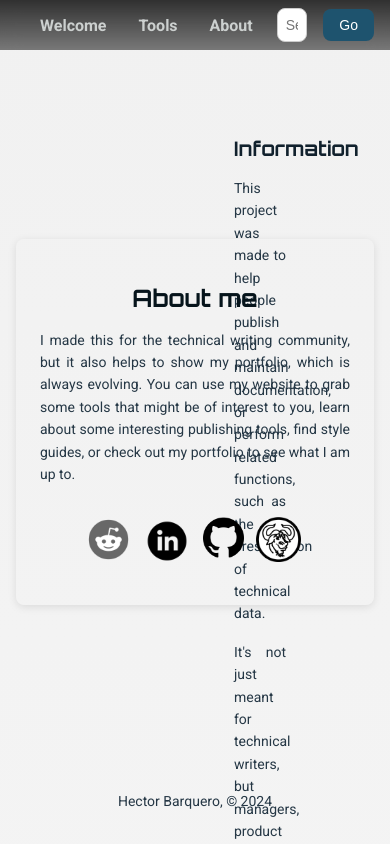
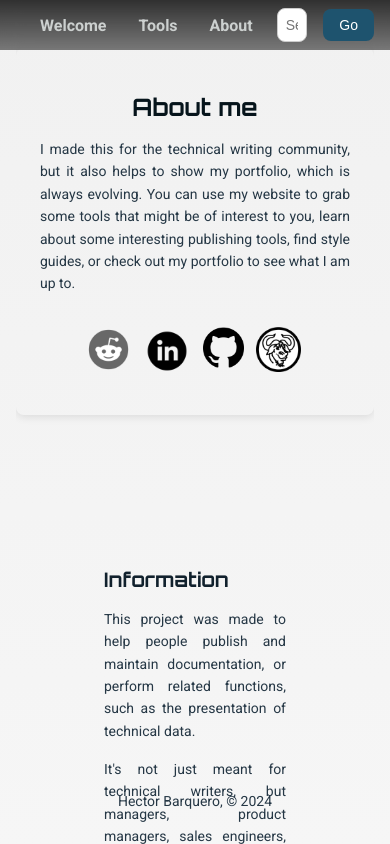
Before and after one commit to hectorbarquero/portfolio, a website: page home/about/index.html in a window 390 px wide. Shown: the top 844 px of the page. Drawn offline with Linux system fonts and the light colour scheme.

Commit message:
fix media queries - mobile ready

```diff
--- a/assets/js/responsiveScript.js
+++ b/assets/js/responsiveScript.js
@@ -5,14 +5,14 @@ document.addEventListener('DOMContentLoaded', function() {
         console.log(`Window width: ${width}px`);
         console.log("Adjusting padding");
         if (width <= 600) {
+            console.log("Padding set to neg 10 rem")
+            leftPane.style.padding = '-10rem';
+        } else if (width > 600 && width <= 900) {
+            console.log("Padding set to neg 5 rem")
+            leftPane.style.padding = '-5rem';
+        } else {
             console.log("Padding set to 1 rem")
             leftPane.style.padding = '1rem';
-        } else if (width > 600 && width <= 900) {
-            console.log("Padding set to 2 rem")
-            leftPane.style.padding = '2rem';
-        } else {
-            console.log("Padding set to 13 rem")
-            leftPane.style.padding = '13rem';
         }
     }
 
--- a/assets/sass/modules/pages/index.scss
+++ b/assets/sass/modules/pages/index.scss
@@ -18,23 +18,37 @@
     z-index: 1;
 }
 
-// responsive adjustments when i noticed mobile looks garbage
 /* small mobile <= 600px */
-@media only screen and (max-width: 600px) {
+@media only screen and (max-width: 1315px) {
+    .container {
+        flex-direction: column !important;
+    }
+
     .left-pane {
-        padding: 1rem !important;
+        flex: none;
+        margin: 0;
+        width: 100%;
+        position: static;
     }
+
+    .right-pane {
+        flex: 1;
+        padding: 4rem;
+        margin: 0%;
+        margin-left: 0 !important;
+    }
+
 }
 
 /* tablets portrait 600px to 900px */
-@media only screen and (min-width: 600px) and (max-width: 900px) {
+@media only screen and (min-width: 1316px) and (max-width: 1699px) {
     .left-pane {
         padding: 2rem !important;
     }
 }
 
 /* monitors <= 900px) */
-@media only screen and (min-width: 900px) {
+@media only screen and (min-width: 1700px) {
     .left-pane {
         padding: 13rem !important;
     }
--- a/home/about/index.html
+++ b/home/about/index.html
@@ -143,6 +143,6 @@
 
     <!-- js modules -->
     <script src="../../assets/js/popup.js"></script>
-    <script src="../../assets/js/responsiveScript.js"></script>
+    <!-- <script src="../../assets/js/responsiveScript.js"></script> -->
 </body>
 </html>
```
Also changed, not shown: home/tools/index.html (+1 -1 lines), home/welcome/index.html (+1 -1 lines), css/styles.css, 1 other file.
